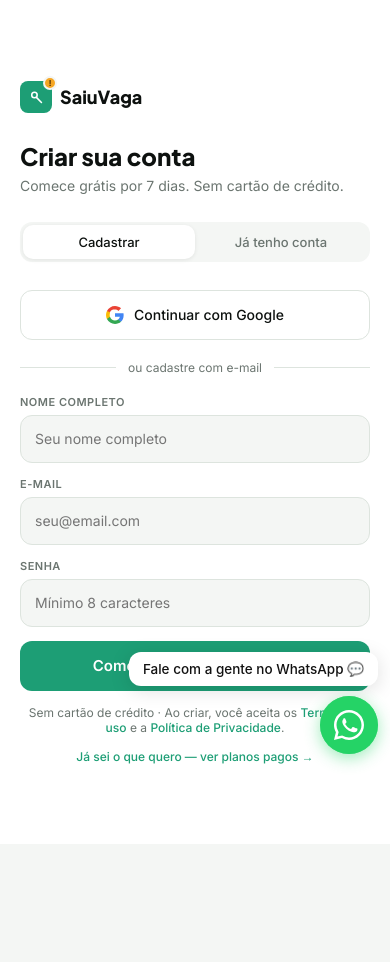
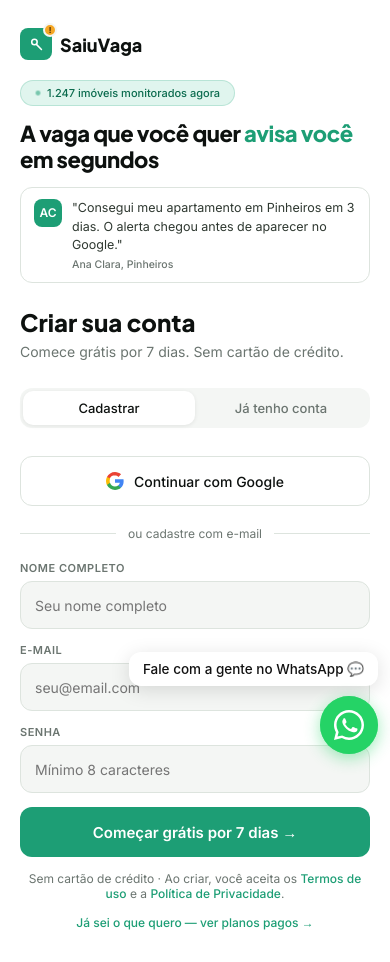
Before and after one commit to pabloacmkt255-dev/saiuvaga, a website: page saiuvaga-cadastro.html in a window 390 px wide. Before the commit the page ends 844 px from the top, so only its background shows below. Drawn offline with nearby package versions, Linux system fonts and the light colour scheme.

Commit message:
Update saiuvaga-cadastro.html

```diff
--- a/saiuvaga-cadastro.html
+++ b/saiuvaga-cadastro.html
@@ -110,14 +110,24 @@ body { font-family: 'Inter', sans-serif; background: var(--bg); min-height: 100v
 .error-msg.warn-msg { color: #92400E; background: #FEF3C7; }
 .spinner { width: 18px; height: 18px; border: 2px solid rgba(255,255,255,.3); border-top-color: #fff; border-radius: 50%; animation: spin .6s linear infinite; display: none; }
 @keyframes spin { to { transform: rotate(360deg); } }
+.mobile-proof { display: none; }
 @media (max-width: 768px) {
   .container { grid-template-columns: 1fr; }
   .left { display: none; }
-  .right { border-left: none; padding: 32px 20px; min-height: 100vh; }
-  .mobile-logo { display: flex !important; align-items: center; gap: 8px; font-family: 'Plus Jakarta Sans', sans-serif; font-size: 18px; font-weight: 800; margin-bottom: 28px; }
+  .right { border-left: none; padding: 32px 20px; min-height: 100vh; justify-content: flex-start; padding-top: 28px; }
+  .mobile-logo { display: flex !important; align-items: center; gap: 8px; font-family: 'Plus Jakarta Sans', sans-serif; font-size: 18px; font-weight: 800; margin-bottom: 20px; }
   .plan-cards { grid-template-columns: 1fr; gap: 10px; }
   .plan-card { text-align: left; padding: 14px; }
   .plan-card-price { font-size: 22px; }
+  .mobile-proof { display: block; margin-bottom: 24px; }
+  .mobile-proof .hero-tag { display: inline-flex; align-items: center; gap: 6px; background: var(--glt); border: 1px solid rgba(29,158,117,.2); border-radius: 99px; padding: 5px 14px; font-size: 11px; font-weight: 500; color: var(--gdk); margin-bottom: 14px; }
+  .mobile-proof .pulse { width: 6px; height: 6px; border-radius: 50%; background: var(--g); animation: pulse 1.5s infinite; }
+  .mobile-proof .mp-title { font-family: 'Plus Jakarta Sans', sans-serif; font-size: 22px; font-weight: 800; line-height: 1.2; color: var(--ink); margin-bottom: 14px; letter-spacing: -.02em; }
+  .mobile-proof .mp-title em { font-style: normal; color: var(--g); }
+  .mobile-proof .mp-testi { background: var(--wh); border: 1px solid var(--ln); border-radius: var(--r); padding: 11px 13px; display: flex; align-items: flex-start; gap: 10px; }
+  .mobile-proof .mp-av { width: 28px; height: 28px; border-radius: 8px; flex-shrink: 0; display: flex; align-items: center; justify-content: center; font-size: 12px; font-weight: 700; color: #fff; background: #1D9E75; }
+  .mobile-proof .mp-text { font-size: 12.5px; color: var(--ink2); line-height: 1.5; }
+  .mobile-proof .mp-name { font-size: 10.5px; color: var(--ink3); font-weight: 500; margin-top: 3px; }
 }
 .mobile-logo { display: none; }
 .wpp-float{position:fixed;bottom:28px;right:28px;z-index:9999;display:flex;flex-direction:column;align-items:flex-end;gap:10px} @media(max-width:600px){.wpp-float{bottom:90px;right:12px;}}
@@ -181,6 +191,18 @@ input:-webkit-autofill:focus {
     <div class="mobile-logo">
       <div class="logo-mark" style="width:32px;height:32px;border-radius:8px"><svg viewBox="0 0 18 18" fill="none" style="width:14px;height:14px"><circle cx="7" cy="6.5" r="3.5" stroke="white" stroke-width="2"/><line x1="9.5" y1="9.5" x2="16" y2="16" stroke="white" stroke-width="2" stroke-linecap="round"/></svg></div>
       SaiuVaga
+    </div>
+
+    <div class="mobile-proof">
+      <div class="hero-tag"><div class="pulse"></div>1.247 imóveis monitorados agora</div>
+      <div class="mp-title">A vaga que você quer <em>avisa você</em> em segundos</div>
+      <div class="mp-testi">
+        <div class="mp-av">AC</div>
+        <div>
+          <div class="mp-text">"Consegui meu apartamento em Pinheiros em 3 dias. O alerta chegou antes de aparecer no Google."</div>
+          <div class="mp-name">Ana Clara, Pinheiros</div>
+        </div>
+      </div>
     </div>
 
     <div id="main-form">
```
